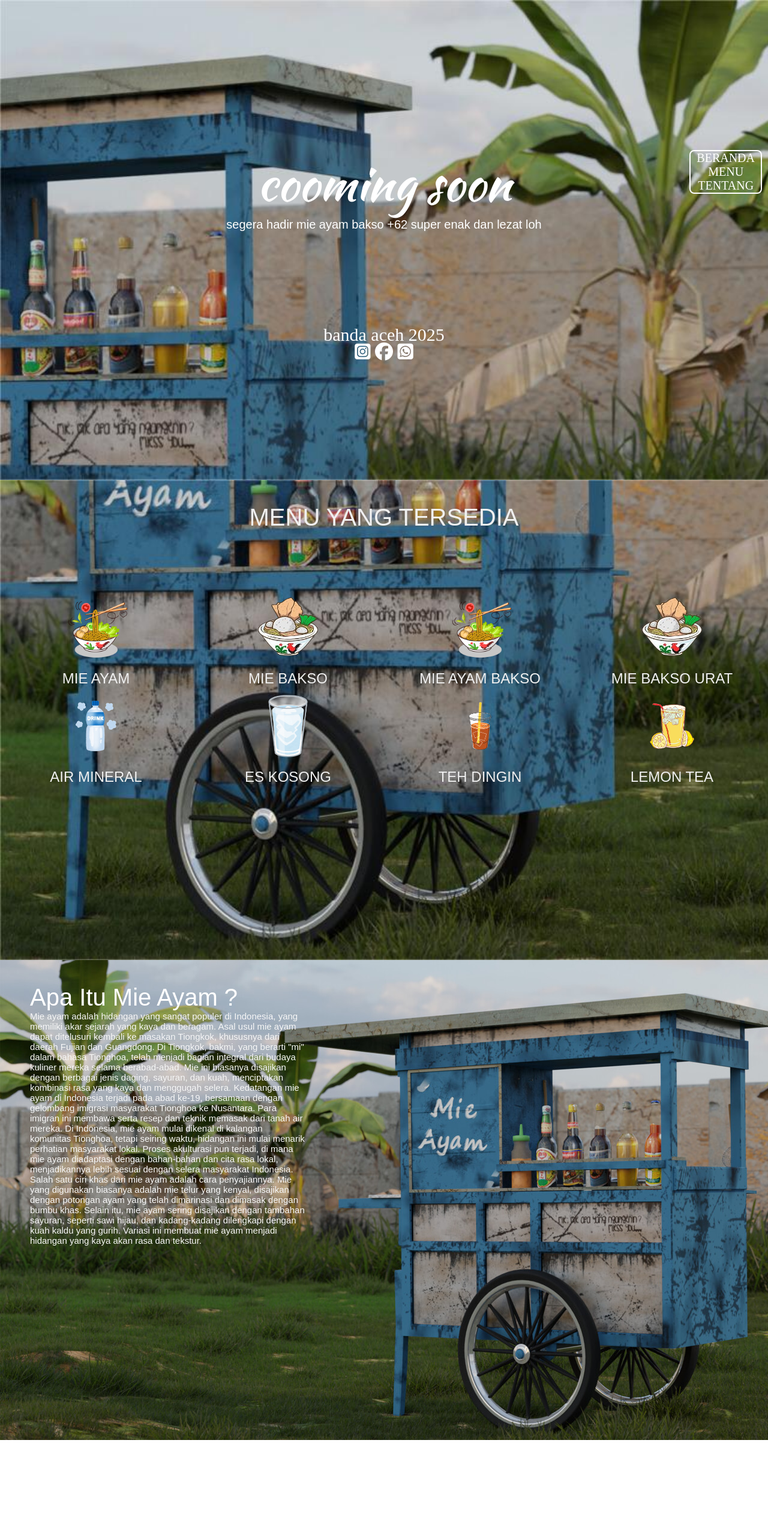
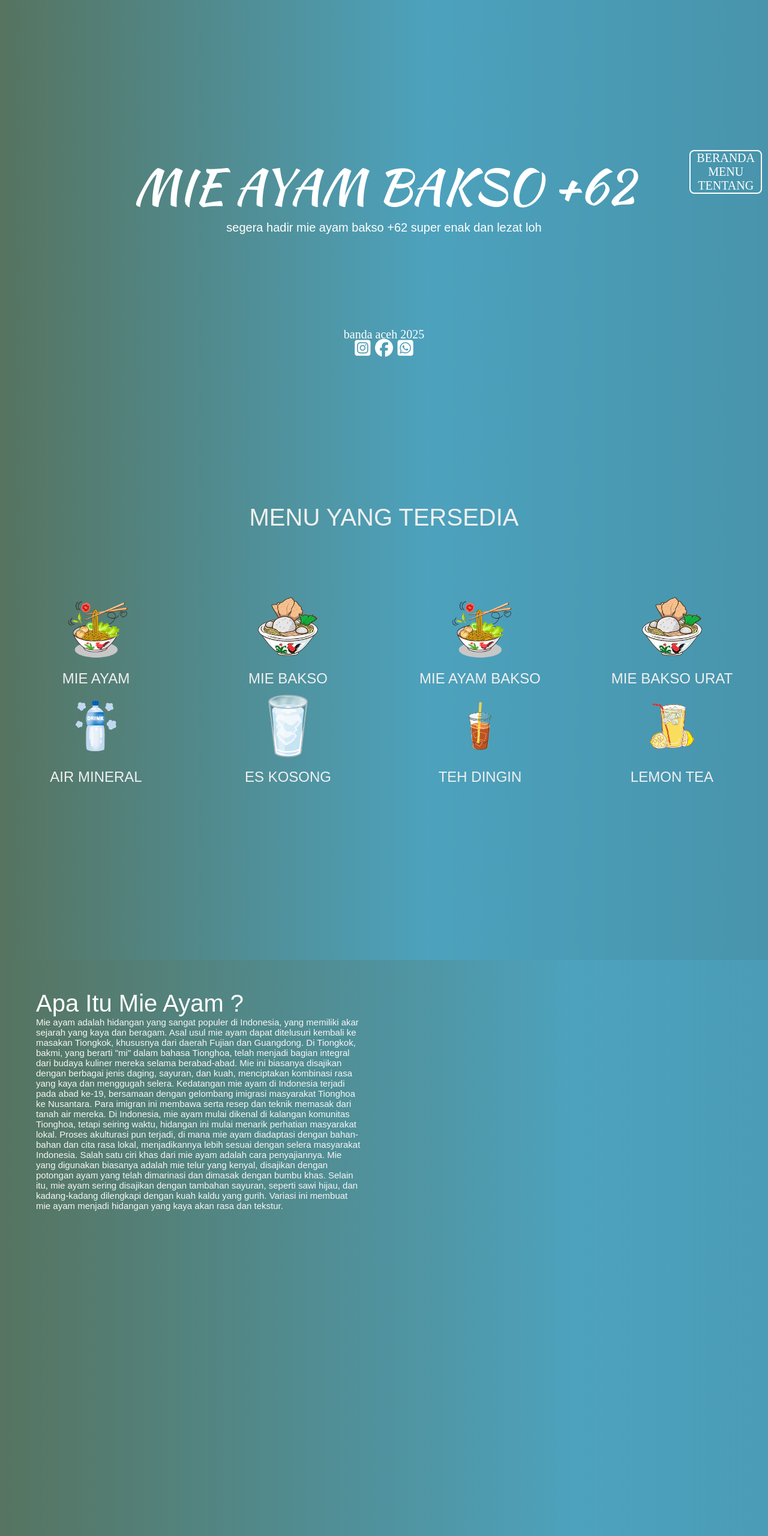
Before and after one commit to deniirawan-aja/deniirawan-aja.github.io, a plain HTML site: page index.html in a window 1280 px wide. Shown: the top 2560 px of the page at 60% size. Before the commit the page ends 2400 px from the top, so only its background shows below. Drawn offline with nearby package versions, Linux system fonts and the light colour scheme; a web font is replaced by a local one.

Commit message:
ubah background

```diff
--- a/cooming.css
+++ b/cooming.css
@@ -9,7 +9,7 @@ body {
   overflow-x: hidden;
 }
 .tt {
-  background-image: url(mieayampng/background\ ayaam\ -\ Copy.jpg);
+  background-image: url(mieayampng/background\ polos.png);
   background-size: cover;
   height: 100vh;
   width: 100vw;
@@ -21,7 +21,7 @@ body {
   font-family: "Grenze", serif;
   font-weight: 200;
   font-style: normal;
-  font-size: 30px;
+  font-size: 20px;
 }
 .cok {
   font-size: 80px;
@@ -85,7 +85,7 @@ aside li a {
 
 section:is(.MENU, ) {
   height: 100vh;
-  background-image: url(mieayampng/background\ 234.jpg);
+  background-image: url(mieayampng/background\ polos.png);
   font-family: "Cascadia Mono", sans-serif;
   font-optical-sizing: auto;
   font-weight: weight;
@@ -100,8 +100,8 @@ section .MENU {
   padding-top: 40px;
 }
 section:is(.TENTANG) {
-  background-image: url(mieayampng/background\ ayaam.jpg);
-  height: 100vh;
+  background-image: url(mieayampng/background\ polos.png);
+  height: 150vh;
   font-family: "Cascadia Mono", sans-serif;
   font-optical-sizing: auto;
   font-weight: weight;
@@ -112,7 +112,7 @@ section:is(.TENTANG) {
   /* margin: auto; */
 }
 section .TENTANG {
-  padding-top: 40px;
+  padding-top: 50px;
 }
 
 section .MENU .Item img {
@@ -133,12 +133,12 @@ section .MENU .Item {
 section .TENTANG .sejarah {
   font-size: 15px;
   color: #f7f7f7;
-  width: 55ch;
+  width: 65ch;
 }
 section .TENTANG section {
   display: flex;
   flex-direction: column;
-  margin: 0 0 0 50px;
+  margin: 0 0 0 60px;
 }
 
 @media screen and (max-width: 500px) {
@@ -167,9 +167,9 @@ section .TENTANG section {
   }
   section .TENTANG .sejarah {
     font-size: 10.5px;
-    width: 45ch;
-    margin-top: 0.5rem;
-    text-indent: 15px;
+    width: 55ch;
+    margin-top: 0.9rem;
+    text-indent: 20px;
   }
   section .TENTANG {
     background-image: url(mieayampng/background\ ayaam.jpg);
--- a/index.html
+++ b/index.html
@@ -3,11 +3,11 @@
   <head>
     <meta charset="UTF-8" />
     <meta name="viewport" content="width=device-width, initial-scale=1.0" />
-    <title>cooming soon</title>
+    <title>mieayam+62</title>
     <link rel="stylesheet" href="cooming.css" />
     <link rel="preconnect" href="https://fonts.googleapis.com">
     <link rel="preconnect" href="https://fonts.gstatic.com" crossorigin>
-    <link href="https://fonts.googleapis.com/css2?family=Cascadia+Mono:ital,wght@0,200..700;1,200..700&family=Grenze:ital,wght@0,100;0,200;0,300;0,400;0,500;0,600;0,700;0,800;0,900;1,100;1,200;1,300;1,400;1,500;1,600;1,700;1,800;1,900&family=Kaushan+Script&display=swap" rel="stylesheet">
+    <link href="https://fonts.googleapis.com/css2?family=Cascadia+Mono:ital,wght@0,200..700;1,200..700&family=Grenze:ital,wght@0,100;0,200;0,300;0,400;0,500;0,600;0,700;0,800;0,900;1,100;1,200;1,300;1,400;1,500;1,600;1,700;1,800;1,900&family=Josefin+Sans:ital,wght@0,100..700;1,100..700&family=Kaushan+Script&display=swap" rel="stylesheet">
     <link
       rel="stylesheet"
       href="https://cdnjs.cloudflare.com/ajax/libs/font-awesome/6.7.2/css/all.min.css"
@@ -25,21 +25,21 @@
       <!-- -<img src="img/logoo mie.png" alt="" /> -->
 
       <div class="satu">
-        <p class="cok">cooming soon</p>
+        <p class="cok">MIE AYAM BAKSO +62</p>
         <p class="tek">segera hadir mie ayam bakso +62 super enak dan lezat loh</p>
       </div>
 
       <p class="kota">banda aceh 2025</p>
       <div class="tod">
-        <a href="https://www.instagram.com/?flo=true" target="_blank">
+        <a href="https://www.instagram.com/bukandennii_?utm_source=ig_web_button_share_sheet&igsh=ZDNlZDc0MzIxNw==" target="_blank">
           <i class="fa-brands fa-square-instagram"></i>
         </a>
 
-        <a href="https://id-id.facebook.com/login/web/" target="_blank">
+        <a href="https://www.facebook.com/Dennnieeeeee" target="_blank">
           <i class="fa-brands fa-facebook"></i>
         </a>
 
-        <a href="https://web.whatsapp.com/" target="_blank">
+        <a href="https://web.whatsapp.com/ "  target="_blank">
           <i class="fa-brands fa-square-whatsapp"></i>
         </a>
       </div>
```
Also changed, not shown: mieayampng/background lagi.png (added), mieayampng/background polos.png (added), 2 other files.
